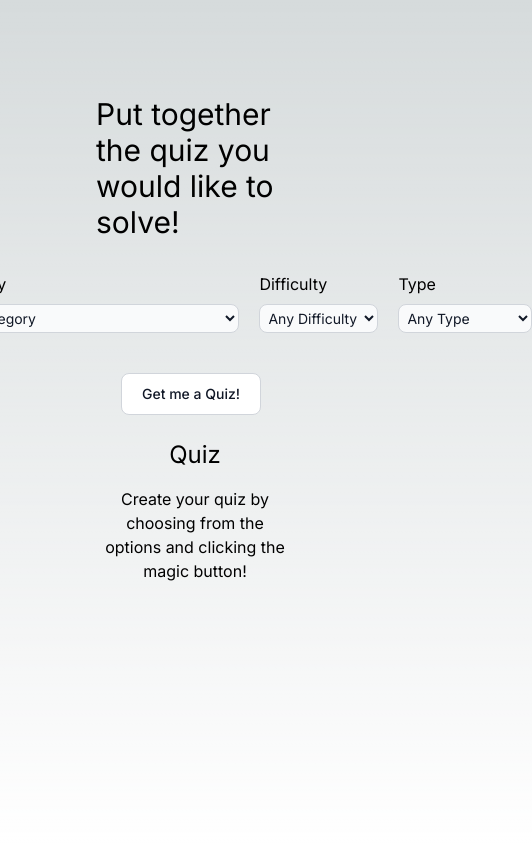
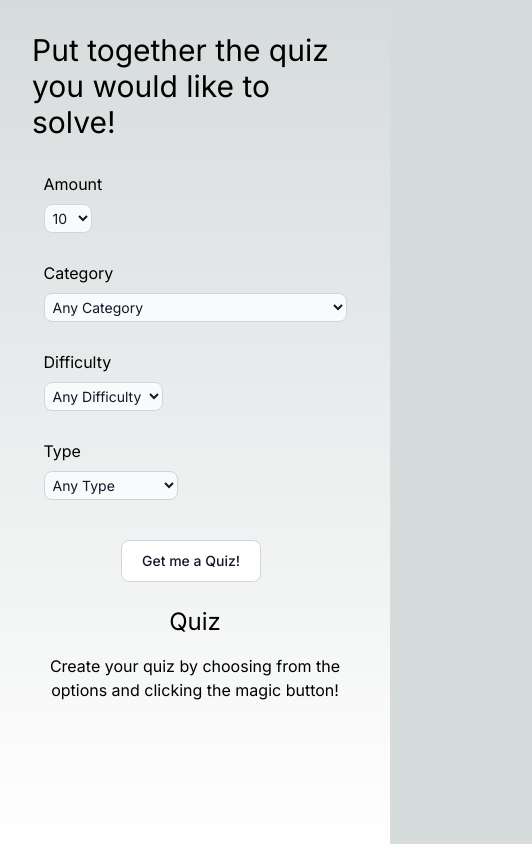
Before and after one commit to MattGomb/opentrivia-app, a Next.js app: page / in a window 390 px wide. Shown: the whole page, 532 px wide, since content can reach past the window. Built offline with nearby package versions, Linux system fonts and the light colour scheme.

Commit message:
Add responsiveness to display

```diff
--- a/src/app/page.tsx
+++ b/src/app/page.tsx
@@ -4,7 +4,7 @@ import Image from 'next/image'
 
 export default function Home() {
   return (
-    <main className="flex min-h-screen flex-col items-center gap-4 p-24">
+    <main className="flex min-h-screen flex-col items-center gap-4 p-8 md:px-12 lg:px-24">
       <Select />
       <Quiz />
     </main>
--- a/src/components/Quiz.tsx
+++ b/src/components/Quiz.tsx
@@ -27,7 +27,7 @@ const Quiz = () => {
               <div className="mt-4 mb-8" key={question.question}>
                 <p className="my-2 text-lg font-bold">{he.decode(question.question)}</p>
                 {question.type === "boolean" ? (
-                  <div className="flex flex-wrap justify-center">
+                  <div className="lg:w-1/2 lg:mx-auto flex flex-wrap justify-center">
                     {[question.correct_answer, ...question.incorrect_answers]
                       .sort()
                       .reverse()
@@ -36,7 +36,7 @@ const Quiz = () => {
                       ))}
                   </div>
                 ) : (
-                  <div className="flex flex-wrap justify-center">
+                  <div className="lg:w-1/2 lg:mx-auto flex flex-wrap justify-center">
                     {[...question.incorrect_answers, question.correct_answer]
                       .sort()
                       .map((answer, i) => (
--- a/src/components/Select.tsx
+++ b/src/components/Select.tsx
@@ -22,7 +22,7 @@ const Select = () => {
       <h1 className="text-3xl">
         Put together the quiz you would like to solve!
       </h1>
-      <div className="flex my-4 gap-5">
+      <div className="flex flex-col md:flex-row my-4 gap-5">
         <div>
           <label htmlFor="amount" className="py-2">
             Amount
@@ -75,9 +75,9 @@ const Select = () => {
             <option value={29}>Entertainment: Comics</option>
             <option value={30}>Science: Gadgets</option>
             <option value={31}>
-              Entertainment: Japanese Anime &amp; Manga
+              Entertainment: Japanese Anime <br />&amp; Manga
             </option>
-            <option value={32}>Entertainment: Cartoon &amp; Animations</option>
+            <option value={32}>Entertainment: Cartoon <br />&amp; Animations</option>
           </select>
         </div>
         <div>
```
